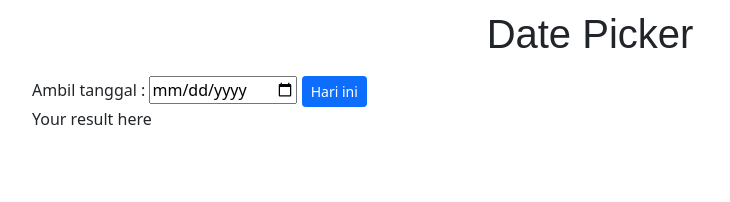
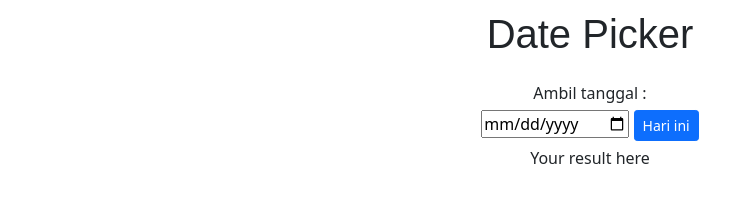
Before and after one commit to arraysyams/date-picker, a plain HTML site: page index.html in a window 1280 px wide. Shown: the whole page, without its empty margins (50-780 px from the left). Drawn offline with Linux system fonts and the light colour scheme.

Commit message:
Centered all components

```diff
--- a/index.html
+++ b/index.html
@@ -7,6 +7,8 @@
     <title>Date Picker</title>
     <style>
         h1 {text-align: center; font-family: sans-serif; padding: 10px 0px 10px 0px;}
+        label, p {padding: 5px 0px 5px 0px;}
+        .container {text-align: center;}
     </style>
     <link rel="stylesheet" href="css/bootstrap.min.css">
 </head>
@@ -15,9 +17,9 @@
         <div class="col-sm justify-content-center">
             <h1>Date Picker</h1>
             <label for="btPick">Ambil tanggal : </label>
+            <br>
             <input type="date" id="btPick" name="picker">
             <button id="btToday" class="btn btn-primary btn-sm">Hari ini</button>
-            <br>
             <p id="txtRes">Your result here</p>
         </div>
     </div>
```
